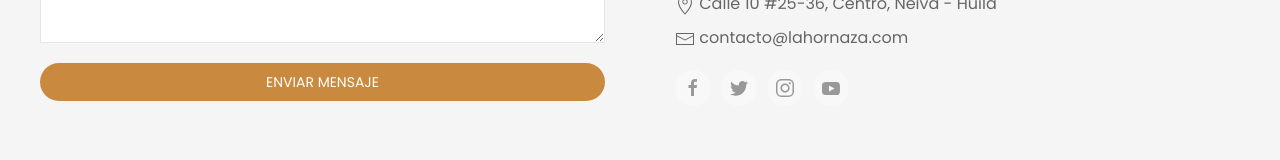
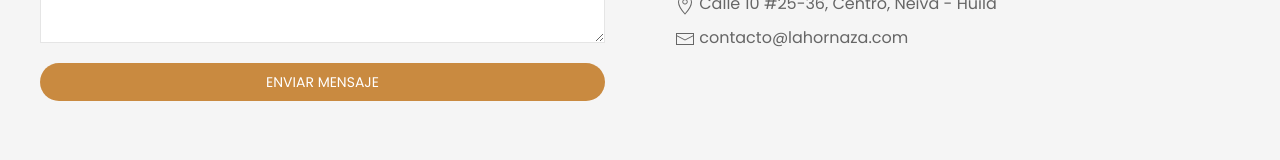
Before and after one commit to JuanPabloswk/panaderia, a React (Vite) app in the folder frontend/: page /Contacto in a window 1280 px wide. Shown: the part 869-1029 px from the top of the page. Built offline with nearby package versions, Linux system fonts and the light colour scheme.

Commit message:
mas actualizar

```diff
--- a/frontend/src/pages/Contacto.jsx
+++ b/frontend/src/pages/Contacto.jsx
@@ -82,7 +82,7 @@ function Contacto() {
               </li>
             </ul>
 
-            <div className="uk-flex uk-flex-left uk-margin-top">
+            {/* <div className="uk-flex uk-flex-left uk-margin-top">
               <a
                 href="https://facebook.com"
                 target="_blank"
@@ -111,7 +111,7 @@ function Contacto() {
                 className="uk-icon-button"
                 data-uk-icon="youtube"
               ></a>
-            </div>
+            </div> */}
           </div>
 
         </div>
--- a/frontend/src/pages/admin/AdminOverview.jsx
+++ b/frontend/src/pages/admin/AdminOverview.jsx
@@ -42,11 +42,12 @@ function AdminOverview() {
               className="uk-card uk-card-default uk-card-body uk-text-center uk-border-rounded"
               style={{
                 borderTop: `4px solid ${card.color}`,
-                minHeight: '150px',
+                height: '150px',
                 display: 'flex',
                 flexDirection: 'column',
                 justifyContent: 'center',
                 alignItems: 'center',
+                boxSizing: 'border-box',
               }}
             >
               <p style={{ fontSize: '36px', fontWeight: 'bold', color: card.color, margin: 0 }}>{card.value}</p>
```
